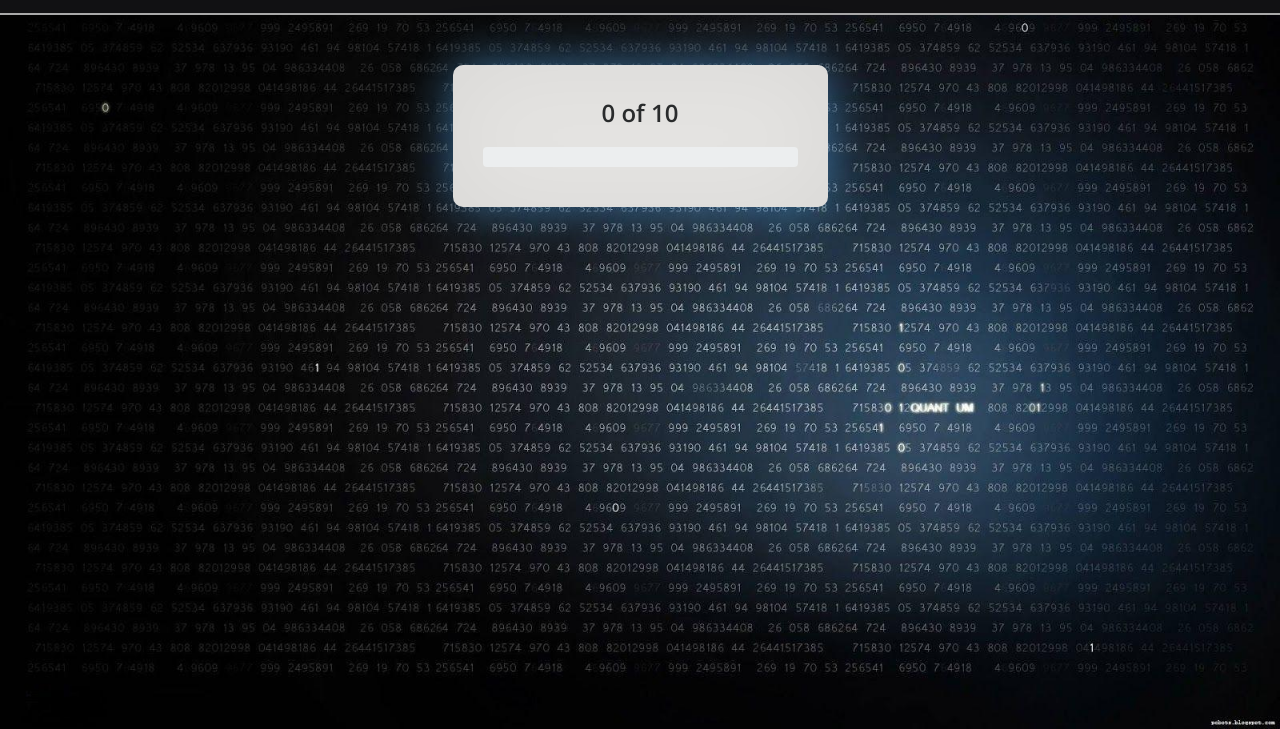
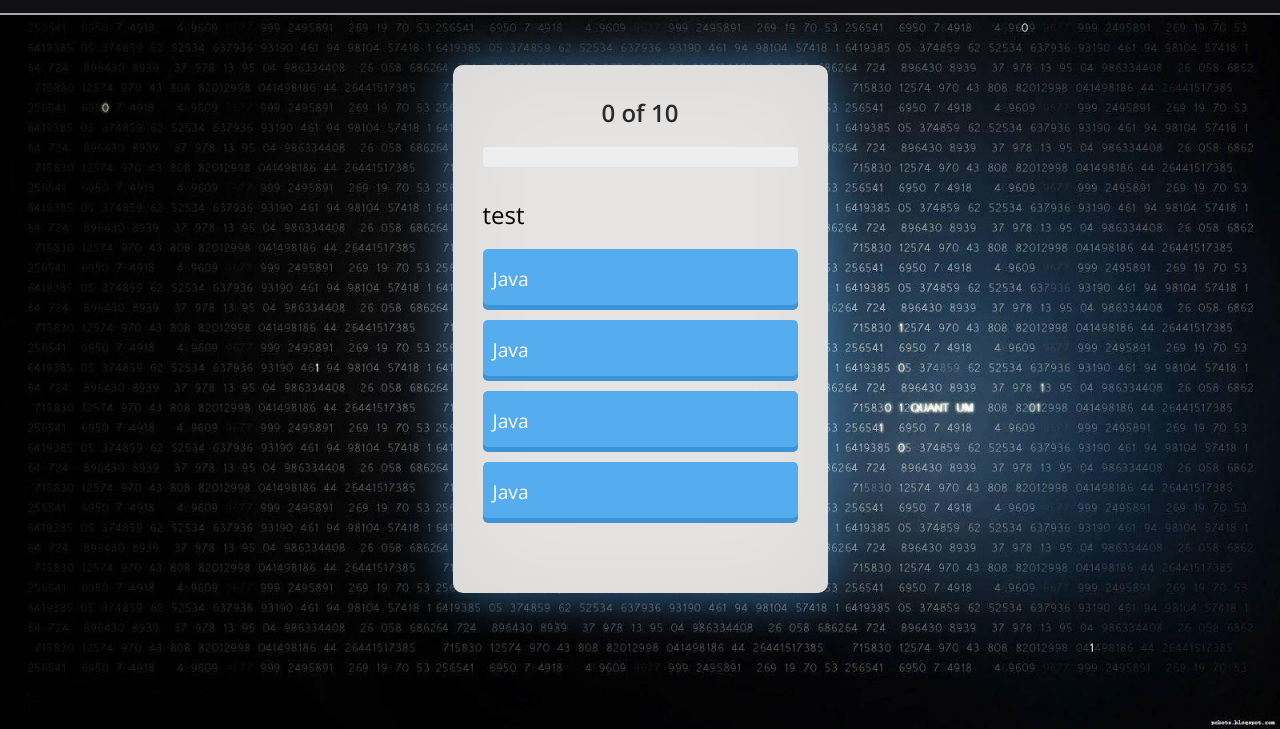
Before and after one commit to PI15a-PPSE/JavaQuestionGames, a plain HTML site: page index.html in a window 1280 px wide. Both pictures are taken after a click on the link "Начать опрос!". Shown: the part 71-800 px from the top of the page. Drawn offline with nearby package versions, Linux system fonts and the light colour scheme.

Commit message:
Добавил пункты вопросов

```diff
--- a/index.html
+++ b/index.html
@@ -44,6 +44,46 @@
                     </div>
                 </div>
 
+				<div class="row">
+                    <div class="col-lg-12">
+                        <p class="questionText">test</p>
+                    </div>
+                </div>
+
+                <!-- Здесь отображение вариантов -->
+                <div class="row" id="options-list">
+                    <div class="col-lg-12">
+                        <div class="radio">
+                            <label>
+                                <input type="radio" name="option">
+                                <span class="options">Java</span>
+                            </label>
+                        </div>
+                        <div class="radio">
+                            <label>
+                                <input type="radio" name="option">
+                                <span class="options">Java</span>
+                            </label>
+                        </div>
+                        <div class="radio">
+                            <label>
+                                <input type="radio" name="option">
+                                <span class="options">Java</span>
+                            </label>
+                        </div>
+                        <div class="radio">
+                            <label>
+                                <input type="radio" name="option">
+                                <span class="options">Java</span>
+                            </label>
+                        </div>
+                    </div>
+                </div>
+
+				</article>
+				</section>
+
+
 		</div>
 
     <script src="js/jquery.min.js"></script>
```
